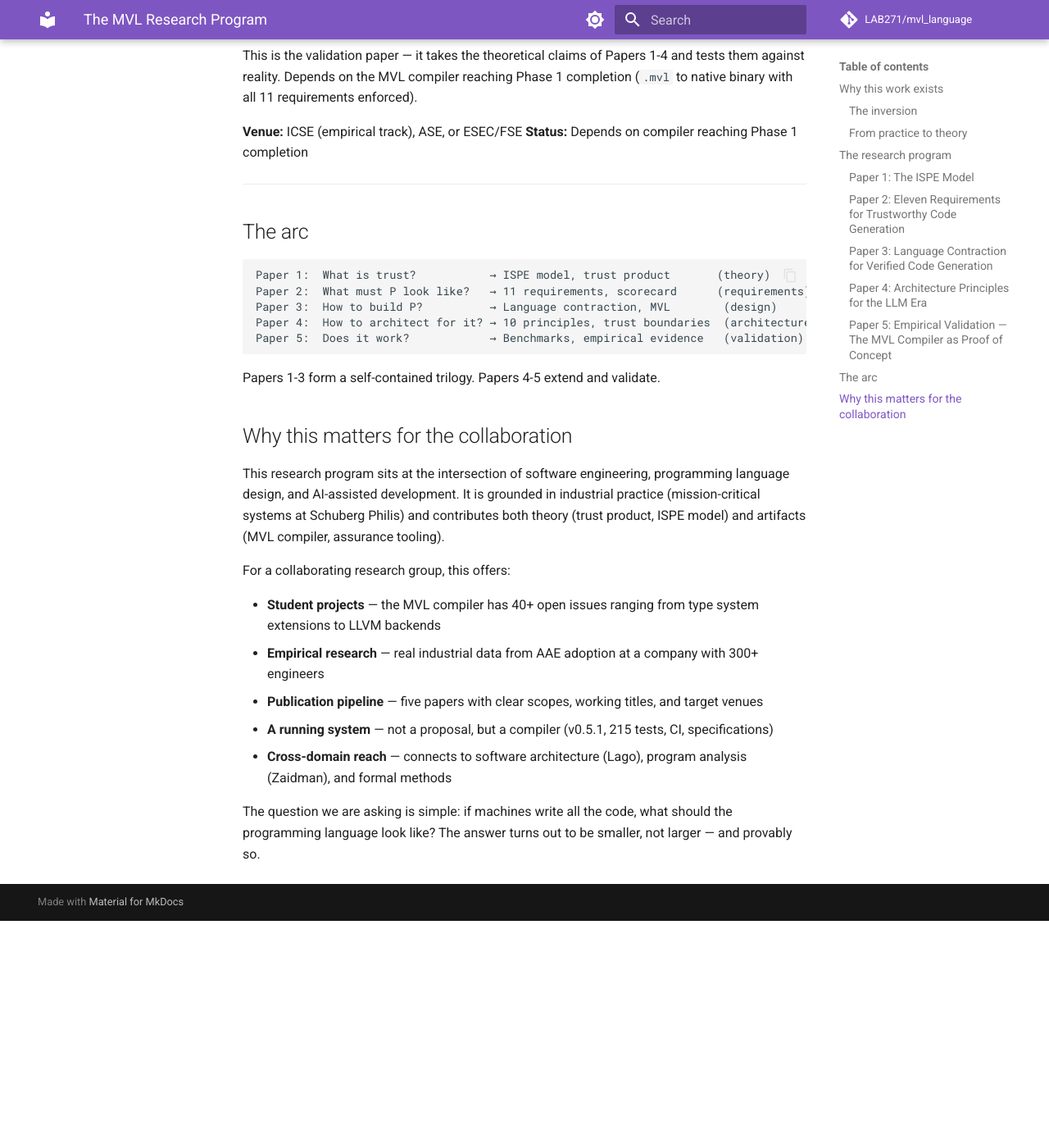
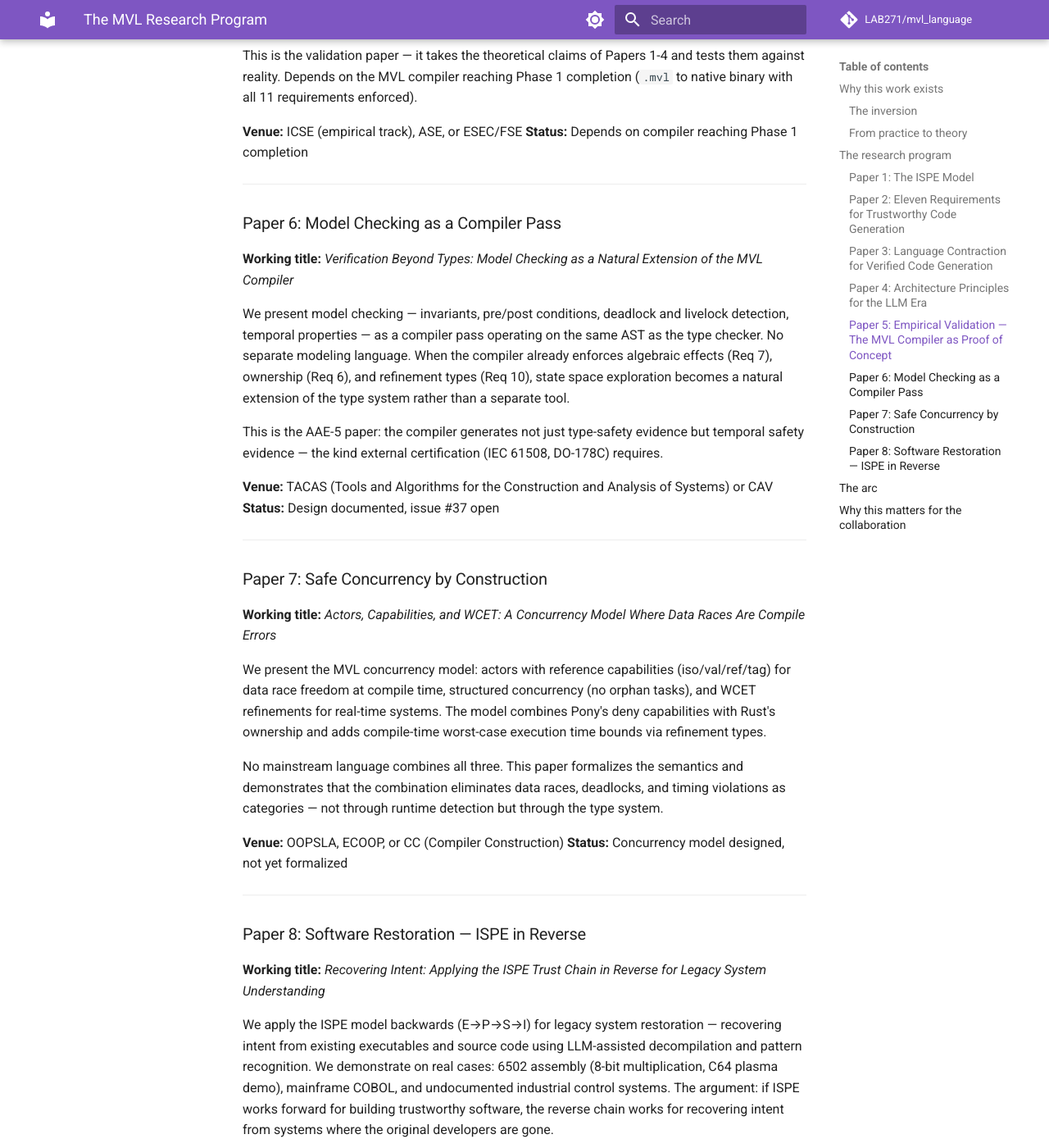
Before and after one commit to mvl-lang/mvl, an MkDocs documentation site: the page built from docs/mvl_rationale.md, in a window 1280 px wide and 1400 px high, scrolled down 3758 px. Shown: the whole window at 82% size. Built offline with MkDocs 1.6.1 and Material for MkDocs 9.7.7, drawn with Linux system fonts in a browser that asks for light colours; comment, search, counter and statistics services are not loaded; before the commit the page ends 4881 px from its top, so only the background shows below that; some of the changed text lies outside the part shown.

Commit message:
docs: rationale — 8 papers, fix unicode for PDF generation
Co-Authored-By: Claude Opus 4.6 (1M context) <noreply@anthropic.com>

````diff
--- a/docs/mvl_rationale.md
+++ b/docs/mvl_rationale.md
@@ -104,17 +104,55 @@ This is the validation paper — it takes the theoretical claims of Papers 1-4 a
 
 ---
 
+### Paper 6: Model Checking as a Compiler Pass
+
+**Working title:** *Verification Beyond Types: Model Checking as a Natural Extension of the MVL Compiler*
+
+We present model checking — invariants, pre/post conditions, deadlock and livelock detection, temporal properties — as a compiler pass operating on the same AST as the type checker. No separate modeling language. When the compiler already enforces algebraic effects (Req 7), ownership (Req 6), and refinement types (Req 10), state space exploration becomes a natural extension of the type system rather than a separate tool.
+
+This is the AAE-5 paper: the compiler generates not just type-safety evidence but temporal safety evidence — the kind external certification (IEC 61508, DO-178C) requires.
+
+**Venue:** TACAS (Tools and Algorithms for the Construction and Analysis of Systems) or CAV
+**Status:** Design documented, issue #37 open
+
+---
+
+### Paper 7: Safe Concurrency by Construction
+
+**Working title:** *Actors, Capabilities, and WCET: A Concurrency Model Where Data Races Are Compile Errors*
+
+We present the MVL concurrency model: actors with reference capabilities (iso/val/ref/tag) for data race freedom at compile time, structured concurrency (no orphan tasks), and WCET refinements for real-time systems. The model combines Pony's deny capabilities with Rust's ownership and adds compile-time worst-case execution time bounds via refinement types.
+
+No mainstream language combines all three. This paper formalizes the semantics and demonstrates that the combination eliminates data races, deadlocks, and timing violations as categories — not through runtime detection but through the type system.
+
+**Venue:** OOPSLA, ECOOP, or CC (Compiler Construction)
+**Status:** Concurrency model designed, not yet formalized
+
+---
+
+### Paper 8: Software Restoration — ISPE in Reverse
+
+**Working title:** *Recovering Intent: Applying the ISPE Trust Chain in Reverse for Legacy System Understanding*
+
+We apply the ISPE model backwards (E→P→S→I) for legacy system restoration — recovering intent from existing executables and source code using LLM-assisted decompilation and pattern recognition. We demonstrate on real cases: 6502 assembly (8-bit multiplication, C64 plasma demo), mainframe COBOL, and undocumented industrial control systems. The argument: if ISPE works forward for building trustworthy software, the reverse chain works for recovering intent from systems where the original developers are gone.
+
+This is the empirical companion to Paper 5, validating the reverse direction. Where Paper 5 measures "can we build trust forward?", Paper 8 measures "can we recover trust backward?"
+
+**Venue:** ICSME (International Conference on Software Maintenance and Evolution) or MSR
+**Status:** Decompilation experiments completed, case study data available
+
+---
+
 ## The arc
 
-```
-Paper 1:  What is trust?           → ISPE model, trust product       (theory)
-Paper 2:  What must P look like?   → 11 requirements, scorecard      (requirements)
-Paper 3:  How to build P?          → Language contraction, MVL        (design)
-Paper 4:  How to architect for it? → 10 principles, trust boundaries  (architecture)
-Paper 5:  Does it work?            → Benchmarks, empirical evidence   (validation)
-```
+| Core (theory + design) | Extensions (language) | Validation (empirical) |
+|------------------------|-----------------------|------------------------|
+| Paper 1: Trust model | Paper 6: Model checking | Paper 5: Forward (generate) |
+| Paper 2: 11 requirements | Paper 7: Concurrency | Paper 8: Reverse (restore) |
+| Paper 3: Language design | | |
+| Paper 4: Architecture | | |
 
-Papers 1-3 form a self-contained trilogy. Papers 4-5 extend and validate.
+Papers 1-4 form the theoretical core: trust model → requirements → language → architecture. Papers 6-7 extend the language with verification methodology and concurrency semantics. Papers 5 and 8 validate empirically — forward (can we build trust?) and reverse (can we recover it?).
 
 ## Why this matters for the collaboration
 
@@ -122,10 +160,10 @@ This research program sits at the intersection of software engineering, programm
 
 For a collaborating research group, this offers:
 
-- **Student projects** — the MVL compiler has 40+ open issues ranging from type system extensions to LLVM backends
+- **Student projects** — the MVL compiler has 40+ open issues ranging from type system extensions to LLVM backends to model checking
 - **Empirical research** — real industrial data from AAE adoption at a company with 300+ engineers
-- **Publication pipeline** — five papers with clear scopes, working titles, and target venues
-- **A running system** — not a proposal, but a compiler (v0.5.1, 215 tests, CI, specifications)
-- **Cross-domain reach** — connects to software architecture (Lago), program analysis (Zaidman), and formal methods
+- **Publication pipeline** — eight papers with clear scopes, working titles, and target venues
+- **A running system** — not a proposal, but a compiler with parser, type checker, 215 tests, CI, and specifications
+- **Cross-domain reach** — connects to software architecture (Lago), program analysis (Zaidman), formal verification, and software evolution
 
 The question we are asking is simple: if machines write all the code, what should the programming language look like? The answer turns out to be smaller, not larger — and provably so.
````
